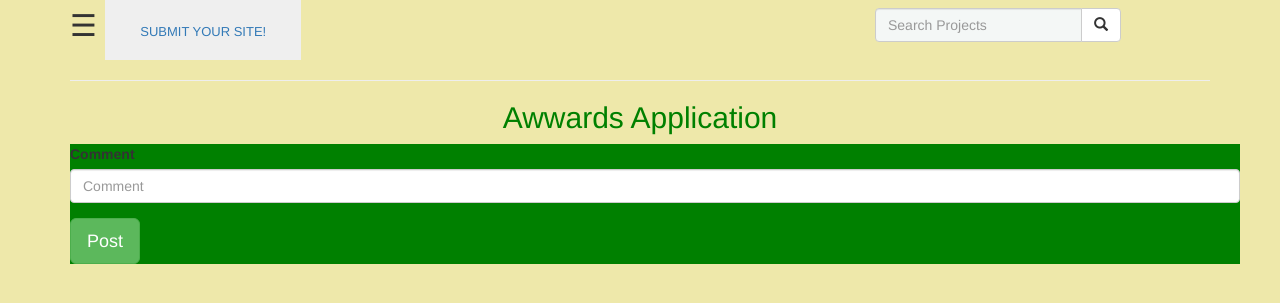
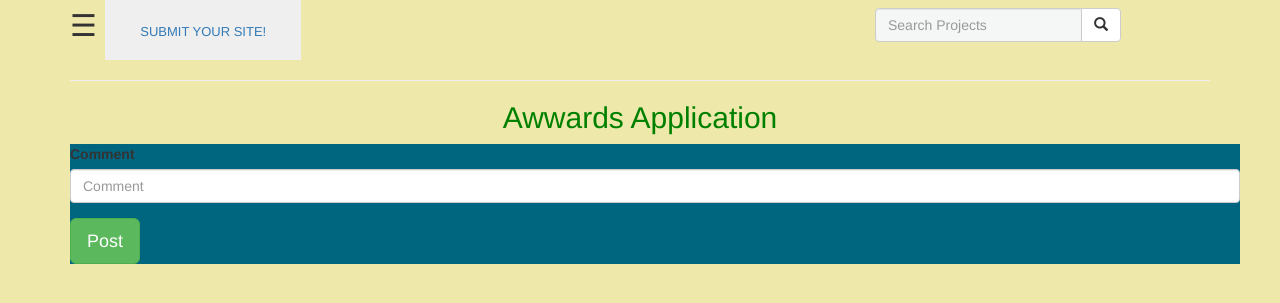
Before and after one commit to sandrineTuyizere/Awards-Application, a Django app: page /comment/1 in a window 1280 px wide. Shown: the top 303 px of the page. Run offline with Django 3.2, Linux system fonts and the light colour scheme; a user stored in the database is signed in; some libraries are stand-ins or nearby versions.

Commit message:
adding comments

```diff
--- a/award/templates/comment.html
+++ b/award/templates/comment.html
@@ -14,7 +14,7 @@
 </head>
 
 <body>
-<div class="container" style="background-color:green;">
+<div class="container" style="background-color:rgb(0, 102, 128);">
 
      <div class="row">
 
```
